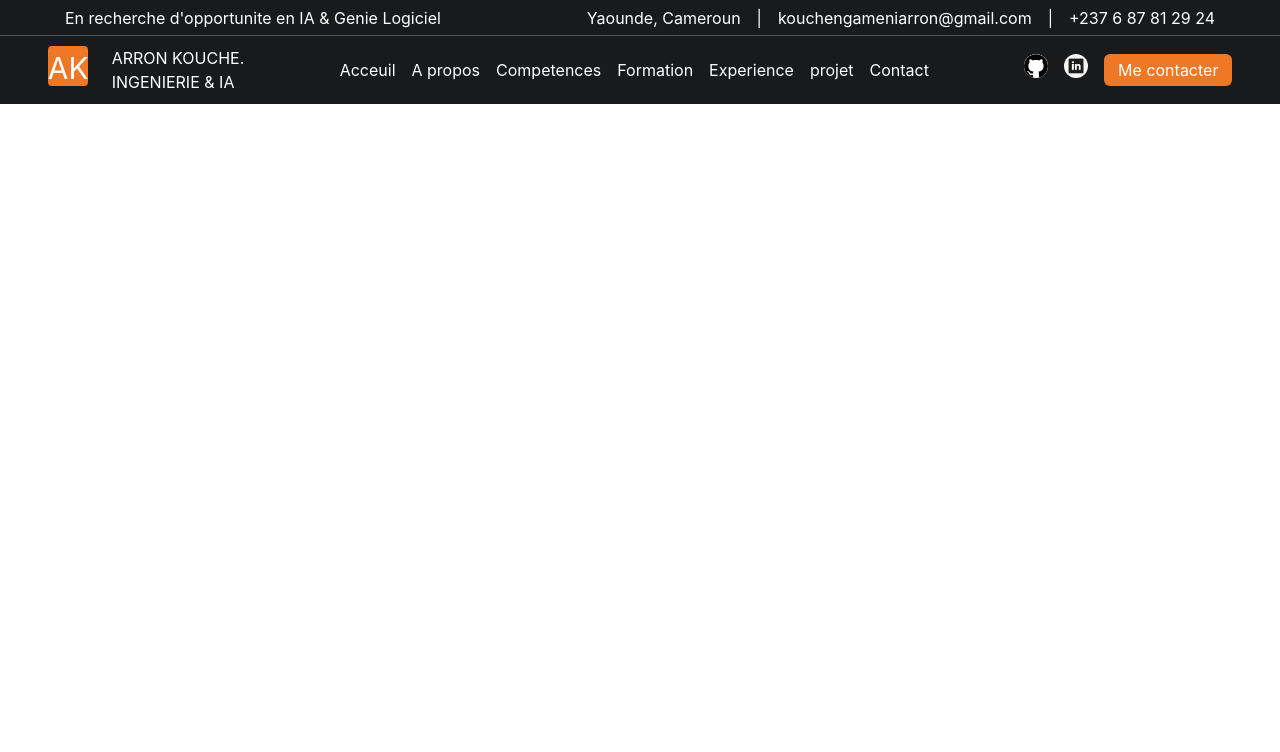
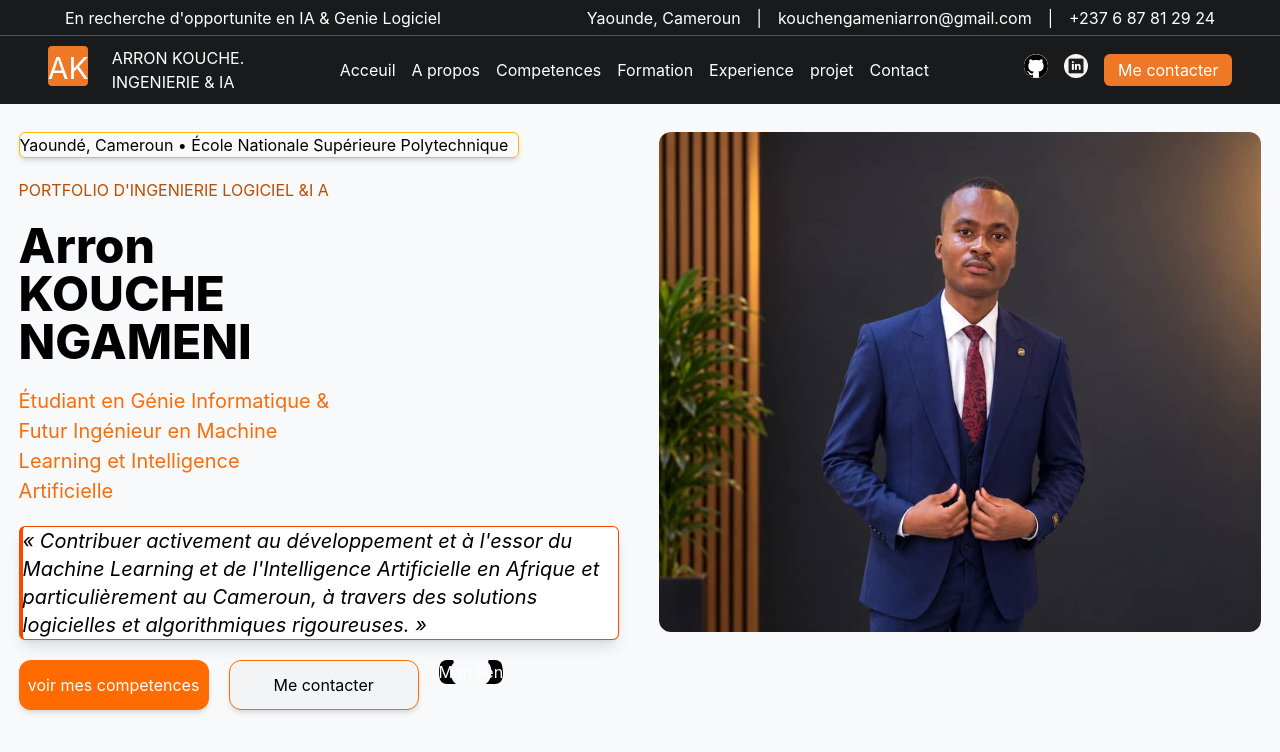
Before and after one commit to blacksugar00/portfolio, a React (Vite) app: page / in a window 1280 px wide. Shown: the top 752 px of the page. Built offline with nearby package versions, Linux system fonts and the light colour scheme.

Commit message:
mise en place de la premiere section

```diff
--- a/src/App.css
+++ b/src/App.css
@@ -9,6 +9,7 @@ html, body {
   width: 100%;
   margin: 0;
   padding: 0;
+  background-color:rgb(248,249,250);
 }
 
 #root {
--- a/src/App.jsx
+++ b/src/App.jsx
@@ -5,8 +5,10 @@ import Presentation from './Presentation';
 function App() {
     return(
     <>
-    <Header/>
-    <Presentation/>
+     <div className="flex-col flex gap-7">
+        <Header />
+        <Presentation />
+      </div>
     </>
     );
 }
--- a/src/Header.jsx
+++ b/src/Header.jsx
@@ -5,7 +5,7 @@ import linkeedin_logo from "./assets/linkedin_logo.png"
 
 function Header(){
     return (
-    <div className="fixed top-0 inset-x-0 z-50">
+    <div className="">
         <div className="  flex justify-around items-center  bg-[rgb(24,26,27)] text-white h-[4.5vh] border-b border-b-gray-600 " >
             <div>
 
--- a/src/Presentation.jsx
+++ b/src/Presentation.jsx
@@ -1,20 +1,66 @@
-function Presentation(){
+import photo from "./assets/photo.jpeg";
+import monImage from './assets/github.svg';
+function Presentation() {
+  return (
+    <>
+      <div className="flex justify-around  mb-20 ">
+        <div className="flex gap-10 justify-around items-start  ">
+          <div className="flex flex-col gap-5">
+            <div className=" border border-amber-400 w-[500px] rounded-md shadow-md">
+              Yaoundé, Cameroun • École Nationale Supérieure Polytechnique
+            </div>
+            <div className="text-amber-700">
+              {" "}
+              PORTFOLIO D'INGENIERIE LOGICIEL &I A
+            </div>
+            <h1 className="text-5xl font-extrabold w-[40vh]">
+              Arron KOUCHE NGAMENI
+            </h1>
+            <div className="text-[rgb(247,109,11)] text-[20px] w-80">
+              Étudiant en Génie Informatique & Futur Ingénieur en Machine
+              Learning et Intelligence Artificielle
+            </div>
+            <div className=" italic border border-l-[4px]  pl-[25px] border-l-orange-600 border-t-orange-600  border-b-orange-600 border-r-orange-600 rounded-md shadow-lg bg-white w-[75vh] text-xl">
+              « Contribuer activement au développement et à l'essor du Machine
+              Learning et de l'Intelligence Artificielle en Afrique et
+              particulièrement au Cameroun, à travers des solutions logicielles
+              et algorithmiques rigoureuses. »
+            </div>
+            <ul className="flex gap-5">
+              <li>
+                <button className=" text-white bg-[rgb(257,107,0,1)] h-[50px] w-[190px] rounded-xl shadow-md">voir mes competences</button>
+              </li>
+              <li>
+                <button className="bg-gray-100 h-[50px] w-[190px] rounded-xl border-[0.8px] border-[rgb(257,107,0,1)] shadow-md " >Me contacter</button>
+              </li>
+              <li>
+                <a
+                    href="#"
+                    style={{ backgroundImage: `url(${monImage})` }}
+                    className="inline-block bg-cover bg-center bg-no-repeat px-6 py-3 text-white rounded-lg"
+                  >
+                    Mon lien
+                  </a>
+              </li>
+              <li>
+                <a></a>
+              </li>
+            </ul>
+          </div>
+          <div className="mb-0">
+            <img
+              src={photo}
+              alt="photo"
+              className="  h-[500px] rounded-xl"
+            ></img>
+          </div>
+        </div>
 
-return(
-    <>
-       <div>
-            <div>
-                <div className=" border border-amber-400">Yaoundé, Cameroun • École Nationale Supérieure Polytechnique</div>
+      </div>
+    <div className="h-[5vh] border-b-[0.3px] w-full ">
 
-
-            </div>
-            <div></div>
         </div>
     </>
-
-);
-
-
-
+  );
 }
-export default Presentation
+export default Presentation;
```
Also changed, not shown: src/assets/photo.jpeg (added).
